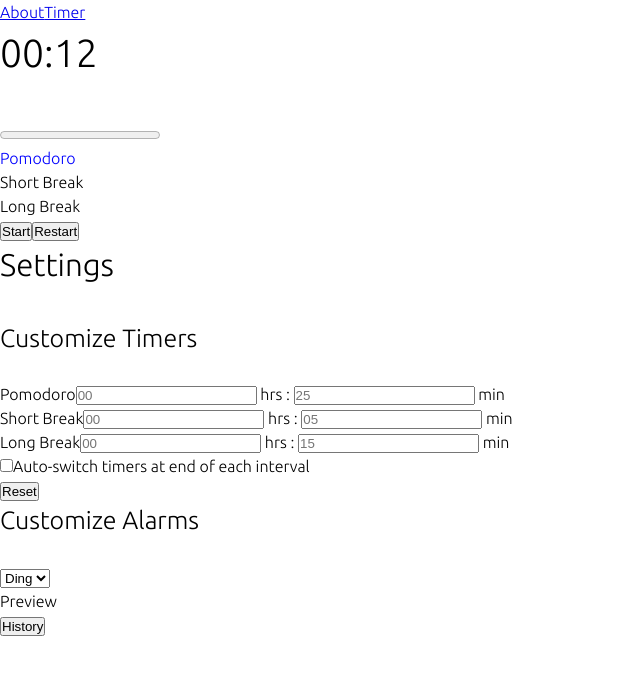
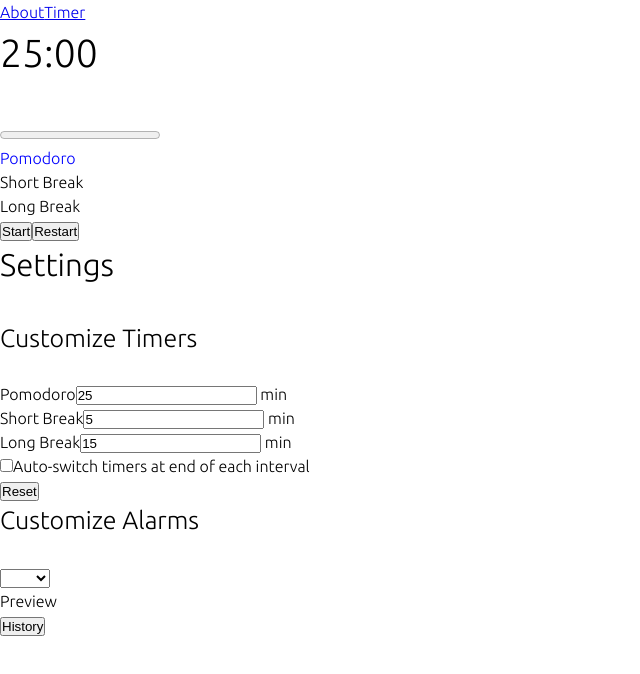
Before and after one commit to micjamking/pomodoro-timer, an Angular app: page /timer in a window 1280 px wide. Both pictures are taken after a click on the button "Settings". Shown: the top 674 px of the page, without its empty margins (0-640 px from the left). Built offline with nearby package versions, Linux system fonts and the light colour scheme.

Commit message:
Created settings service and updated timer service to read from settings

```diff
--- a/src/app/app.module.ts
+++ b/src/app/app.module.ts
@@ -22,6 +22,7 @@ import { ActionButtonsComponent } from './components/action-buttons/action-butto
 // Services
 import { TimerService } from './services/timer/timer.service';
 import { HistoryService } from './services/history/history.service';
+import { SettingsService } from './services/settings/settings.service';
 
 // Pipes
 import { DashToSpacePipe } from './pipes/dash-to-space/dash-to-space.pipe';
@@ -50,7 +51,8 @@ import { CapitalizePipe } from './pipes/capitalize/capitalize.pipe';
   providers: [
     Title,
     TimerService,
-    HistoryService
+    HistoryService,
+    SettingsService
   ],
   bootstrap: [AppComponent]
 })
--- a/src/app/components/settings/settings.component.html
+++ b/src/app/components/settings/settings.component.html
@@ -1,32 +1,40 @@
 <div class="custom-timers">
   <h3>Customize Timers</h3>
 
-  <form class="custom-timers-form">
+  <form #customTimersForm="ngForm" class="custom-timers-form">
     <ul class="timers-list">
       <!-- Pomodoro Timer -->
       <li class="pomodoro-timer">
         <label for="pomodoro-input">Pomodoro</label>
-        <input type="text" placeholder="00" name="pomodoro-input-hrs" /> hrs : <input type="text" placeholder="25" name="pomodoro-input-min" /> min
+        <input type="text" placeholder="25" name="pomodoroInput"
+               [(ngModel)]="settingsService.currentSettings.pomodoroTimer"
+               (ngModelChange)="refreshTimer($event)" /> min
       </li>
 
       <!-- Short Break Timer -->
       <li class="short-break-timer">
         <label for="short-break-input">Short Break</label>
-        <input type="text" placeholder="00" name="short-break-input-hrs" /> hrs : <input type="text" placeholder="05" name="short-break-input-min" /> min
+        <input type="text" placeholder="05" name="shortBreakInput"
+               [(ngModel)]="settingsService.currentSettings.shortBreakTimer"
+               (ngModelChange)="refreshTimer($event)" /> min
       </li>
 
       <!-- Long Break Timer -->
       <li class="long-break-timer">
         <label for="long-break-input">Long Break</label>
-        <input type="text" placeholder="00" name="long-break-input-hrs" /> hrs : <input type="text" placeholder="15" name="long-break-input-min" /> min
+        <input type="text" placeholder="15" name="longBreakInput"
+               [(ngModel)]="settingsService.currentSettings.longBreakTimer"
+               (ngModelChange)="refreshTimer($event)" /> min
       </li>
     </ul>
 
     <!-- Auto-switch checkbox -->
-    <input type="checkbox" name="auto-switch-timers" /><label for="auto-switch-timers">Auto-switch timers at end of each interval</label>
+    <input type="checkbox" name="auto-switch-timers"
+           [(ngModel)]="settingsService.currentSettings.autoswitch" />
+    <label for="auto-switch-timers">Auto-switch timers at end of each interval</label>
 
     <div class="sidebar-action">
-      <button type="reset">Reset</button>
+      <button type="button" (click)="resetSettings()">Reset</button>
     </div>
   </form>
 </div>
@@ -34,8 +42,8 @@
 <div class="custom-alarms">
   <h3>Customize Alarms</h3>
 
-  <form class="custom-timers-form">
-    <select class="custom-alarms-menu">
+  <form #customAlarmsForm="ngForm" class="custom-alarms-form">
+    <select name="customAlarmsMenu" class="custom-alarms-menu" ngModel>
       <option value="Ding">Ding</option>
     </select>
 
--- a/src/app/components/settings/settings.component.ts
+++ b/src/app/components/settings/settings.component.ts
@@ -1,14 +1,41 @@
-import { Component, OnInit } from '@angular/core';
+import { Component } from '@angular/core';
+import { NgForm } from '@angular/forms';
+import { Title } from '@angular/platform-browser';
+import { SettingsService } from '../../services/settings/settings.service';
+import { TimerService } from '../../services/timer/timer.service';
 
 @Component({
   selector: 'app-settings',
   templateUrl: './settings.component.html'
 })
-export class SettingsComponent implements OnInit {
+export class SettingsComponent {
 
-  constructor() { }
+  constructor(
+    private titleService: Title,
+    private timerService: TimerService,
+    private settingsService: SettingsService
+  ) { }
 
-  ngOnInit() {
+  /**
+   * Refreshes timer on change of input fields
+   */
+  refreshTimer(value) {
+    this.timerService.restartTimer();
+    this.timerService.getCurrentTime().subscribe((time) => {
+      this.titleService.setTitle( time + ' | Sauce: A Pomodoro Timer' );
+    });
+  }
+
+  /**
+   * Resets settings and refreshes timer
+   */
+  resetSettings(value) {
+    this.settingsService.resetSettings();
+    this.timerService.restartTimer();
+
+    this.timerService.getCurrentTime().subscribe((time) => {
+      this.titleService.setTitle( time + ' | Sauce: A Pomodoro Timer' );
+    });
   }
 
 }
--- /dev/null
+++ b/src/app/models/settings.ts
@@ -0,0 +1,9 @@
+export class Settings {
+  constructor(
+    public pomodoroTimer: number,
+    public shortBreakTimer: number,
+    public longBreakTimer: number,
+    public autoswitch: boolean,
+    public alarm: string
+  ){ }
+}
--- a/src/app/services/history/history.service.ts
+++ b/src/app/services/history/history.service.ts
@@ -1,6 +1,4 @@
 import { Injectable } from '@angular/core';
-import { Observable, BehaviorSubject } from 'rxjs';
-import '../../rxjs-operators';
 import { History } from '../../models/history';
 
 @Injectable()
--- /dev/null
+++ b/src/app/services/settings/settings.service.ts
@@ -0,0 +1,40 @@
+import { Injectable } from '@angular/core';
+import { Settings } from '../../models/settings';
+
+@Injectable()
+export class SettingsService {
+
+  /**
+   * Settings object
+   */
+  public currentSettings: Settings;
+
+  constructor(
+  ) {
+    console.log('settingsService instantiated');
+
+    this.currentSettings = new Settings(
+      25,
+      5,
+      15,
+      false,
+      'Ding'
+    );
+  }
+
+  /**
+   * Resets settings back to defaults
+   */
+  public resetSettings() : void {
+    this.currentSettings = new Settings(
+      25,
+      5,
+      15,
+      false,
+      'Ding'
+    );
+
+    console.log('reset settings: ', this.currentSettings);
+  }
+
+}
--- a/src/app/services/timer/timer.service.ts
+++ b/src/app/services/timer/timer.service.ts
@@ -3,6 +3,7 @@ import { Observable, BehaviorSubject } from 'rxjs';
 import '../../rxjs-operators';
 import { Timer } from '../../models/timer';
 import { HistoryService } from '../history/history.service';
+import { SettingsService } from '../settings/settings.service';
 
 @Injectable()
 export class TimerService {
@@ -12,7 +13,8 @@ export class TimerService {
   private time: Timer;
 
   constructor(
-    private historyService: HistoryService
+    private historyService: HistoryService,
+    private settingsService: SettingsService
   ){
     console.log('timerService instantiated');
   }
@@ -88,13 +90,13 @@ export class TimerService {
     let time;
     switch (type){
       case 'pomodoro':
-        time = 0.2;
+        time = this.settingsService.currentSettings.pomodoroTimer;
         break;
       case 'short-break':
-        time = 0.1;
+        time = this.settingsService.currentSettings.shortBreakTimer;
         break;
       case 'long-break':
-        time = 0.15;
+        time = this.settingsService.currentSettings.longBreakTimer;
         break;
     }
 
@@ -130,7 +132,11 @@ export class TimerService {
         let seconds = this.getSeconds(value);
         return 100 - Math.floor((seconds / originalDuration) * 100);
       } else {
-        return 100 - Math.floor((this.time.duration / originalDuration) * 100);
+        if (this.time.duration){
+          return 100 - Math.floor((this.time.duration / originalDuration) * 100);
+        } else {
+          return 0;
+        }
       }
     });
   }
```
Also changed, not shown: 1 other file (tests, documents, lock files or other folders).
